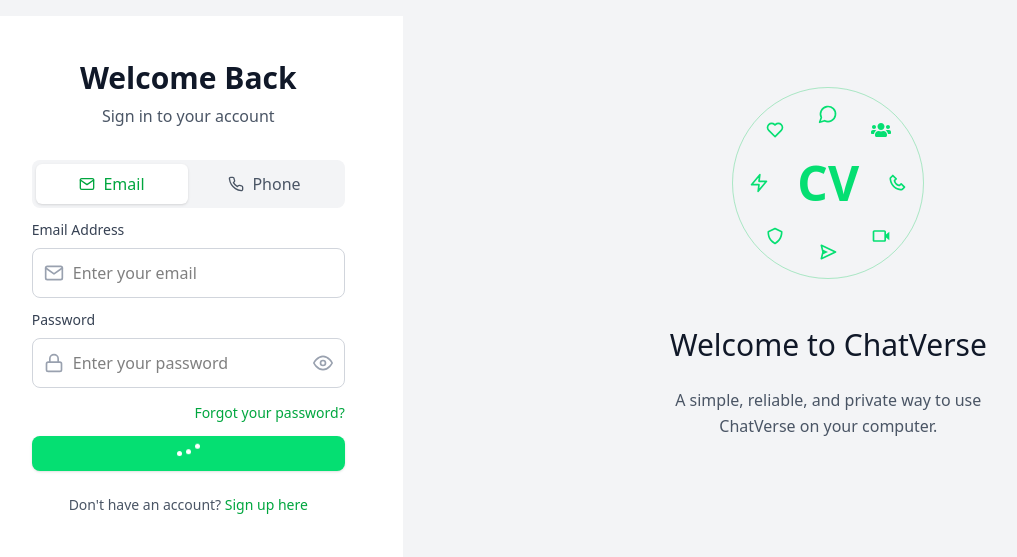
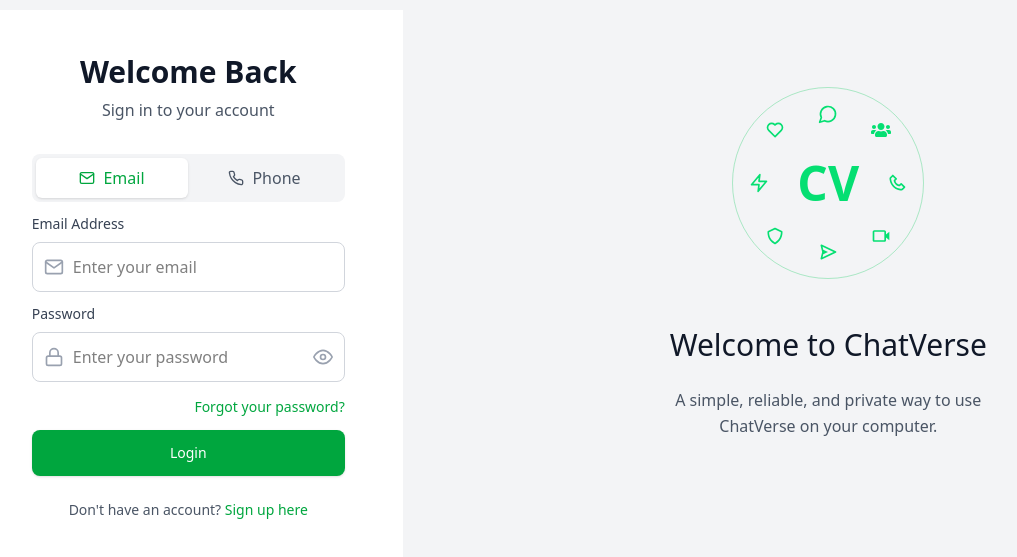
Before and after one commit to Siddique-Ahmed/chatverse, a React (Vite) app: page /login in a window 1280 px wide. Shown: the part 113-670 px from the top of the page, without its empty margins (26-1043 px from the left). Built offline with nearby package versions, Linux system fonts and the light colour scheme.

Commit message:
changes for deployment

```diff
--- a/src/components/chatverse/Asidebar.tsx
+++ b/src/components/chatverse/Asidebar.tsx
@@ -1,5 +1,5 @@
-import React, { useState, type JSX } from "react";
-import { BiLogOut, BiMenu } from "react-icons/bi";
+import React, { useState } from "react";
+import {  BiMenu } from "react-icons/bi";
 import {
   BsChatDots,
   BsTelephone,
--- a/src/components/forget_password/ResetEmail.tsx
+++ b/src/components/forget_password/ResetEmail.tsx
@@ -1,5 +1,5 @@
 import React, { useState } from "react";
-import { FiEye, FiEyeOff, FiLock, FiMail, FiPhone } from "react-icons/fi";
+import { FiEye, FiEyeOff, FiLock, } from "react-icons/fi";
 import { Link } from "react-router-dom";
 
 const ResetEmail = () => {
@@ -99,7 +99,7 @@
           {/* Submit Button */}
           <button
             type="button"
-            onClick={(e) => {
+            onClick={() => {
               const fakeEvent = {
                 preventDefault: () => {},
               } as React.FormEvent<HTMLFormElement>;
--- a/src/components/login/LoginForm.tsx
+++ b/src/components/login/LoginForm.tsx
@@ -11,11 +11,14 @@
   const [phone, setPhone] = useState<string>("");
   const [password, setPassword] = useState<string>("");
   const [showPassword, setShowPassword] = useState<boolean>(false);
-  const [isLoading, setIsLoading] = useState<boolean>(true);
+  // const [isLoading, setIsLoading] = useState<boolean>(true);
 
-  const handleSubmit = (e: React.FormEvent<HTMLFormElement>) => {
-    e.preventDefault();
-  };
+  const isLoading = false;
+
+
+  // const handleSubmit = (e: React.FormEvent<HTMLFormElement>) => {
+  //   e.preventDefault();
+  // };
 
   const togglePasswordVisibility = () => {
     setShowPassword(!showPassword);
--- a/src/components/signup/SignupForm.tsx
+++ b/src/components/signup/SignupForm.tsx
@@ -17,8 +17,9 @@
   const [showPassword, setShowPassword] = useState<boolean>(false);
   const [showConfirmPassword, setShowConfirmPassword] =
     useState<boolean>(false);
-  const [isLoading, setIsLoading] = useState<boolean>(false);
+  // const [isLoading, setIsLoading] = useState<boolean>(false);
   const navigate = useNavigate();
+  const isLoading = false;
 
   const {
     control,
--- a/src/pages/MainLayout.tsx
+++ b/src/pages/MainLayout.tsx
@@ -1,4 +1,3 @@
-import React from "react";
 import { Outlet } from "react-router-dom";
 import Asidebar from "../components/chatverse/Asidebar";
 
```
